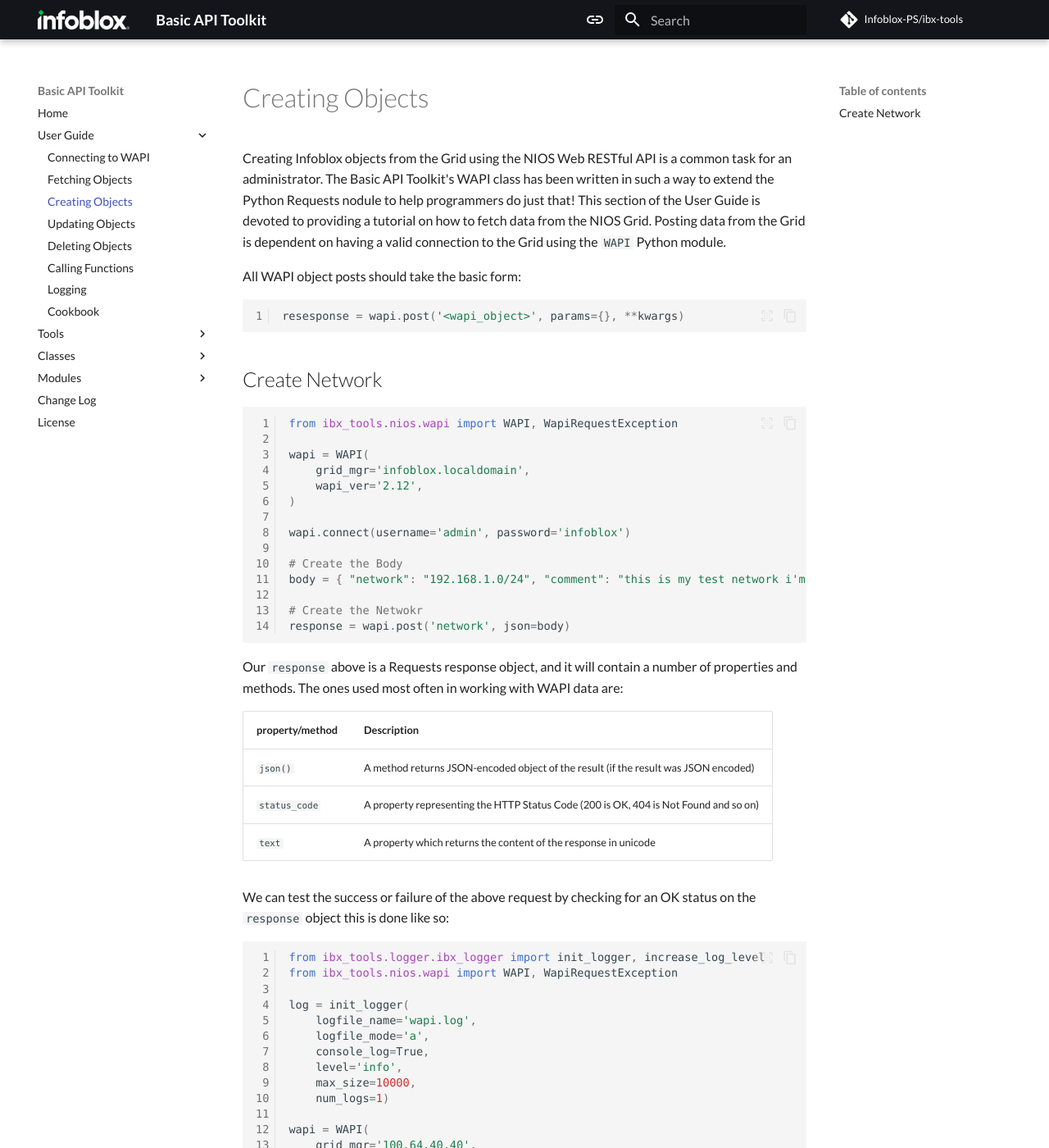
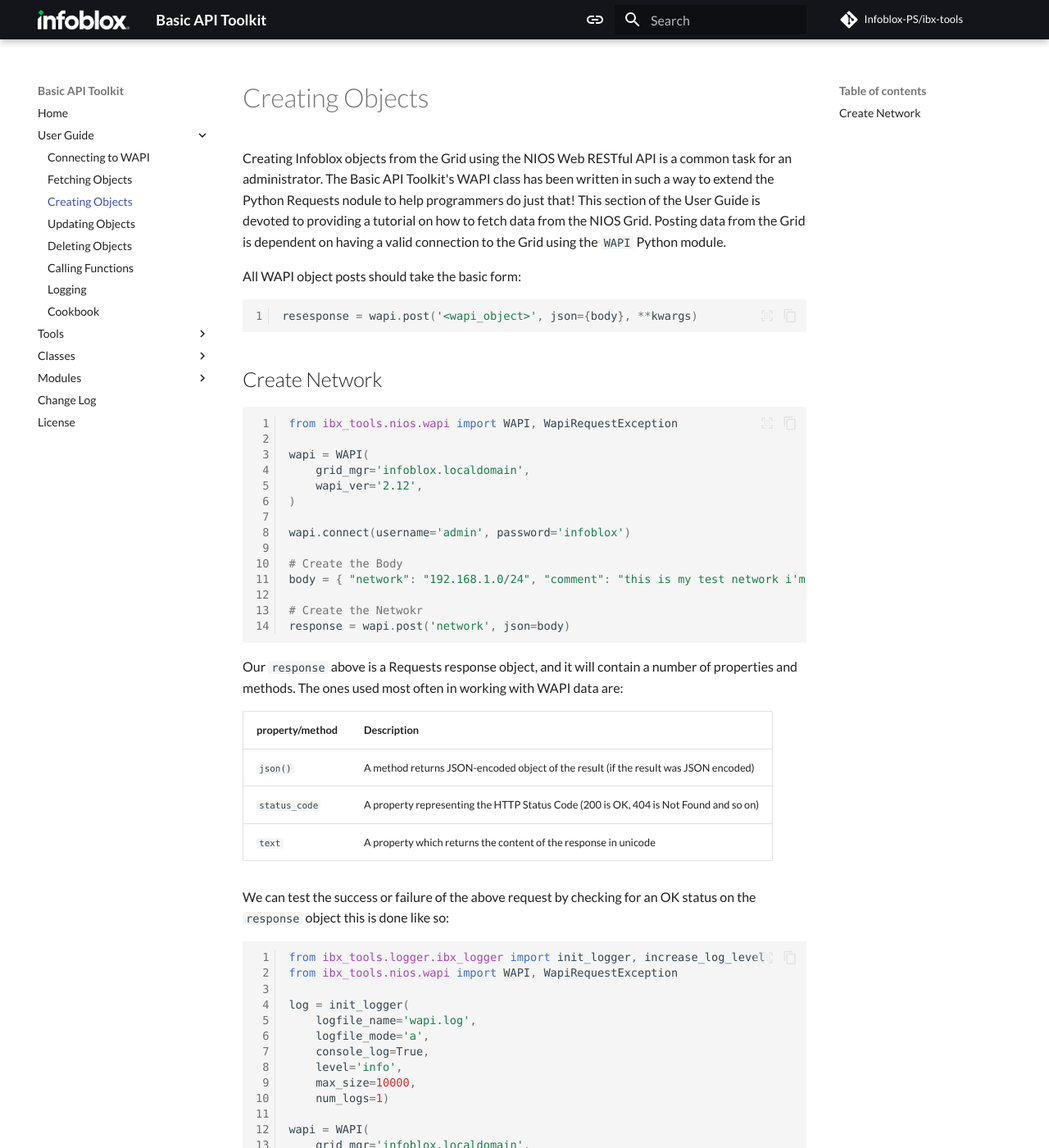
Before and after one commit to Infoblox-PS/ibx-sdk, an MkDocs documentation site: the page built from docs/user_guide/post.md, in a window 1280 px wide and 1400 px high. Shown: the whole window at 82% size. Built offline with MkDocs 1.6.1 and Material for MkDocs 9.7.7, drawn with Linux system fonts in a browser that asks for light colours; some web fonts are replaced; comment, search, counter and statistics services are not loaded.

Commit message:
Update post.md in user guide
Changed the code snippets and details provided in the 'post.md' user guide documentation. This involved modifying the parameters passed in 'wapi.post' function call and updating 'grid_mgr' value in the 'WAPI' instantiation.

````diff
--- a/docs/user_guide/post.md
+++ b/docs/user_guide/post.md
@@ -9,7 +9,7 @@
 All WAPI object posts should take the basic form:
 
 ```python
-resesponse = wapi.post('<wapi_object>', params={}, **kwargs)
+resesponse = wapi.post('<wapi_object>', json={body}, **kwargs)
 ```
 
 ## Create Network
@@ -57,7 +57,7 @@
     num_logs=1)
 
 wapi = WAPI(
-    grid_mgr='100.64.40.40',
+    grid_mgr='infoblox.localdomain',
     wapi_ver='2.12',
 )
 
````
